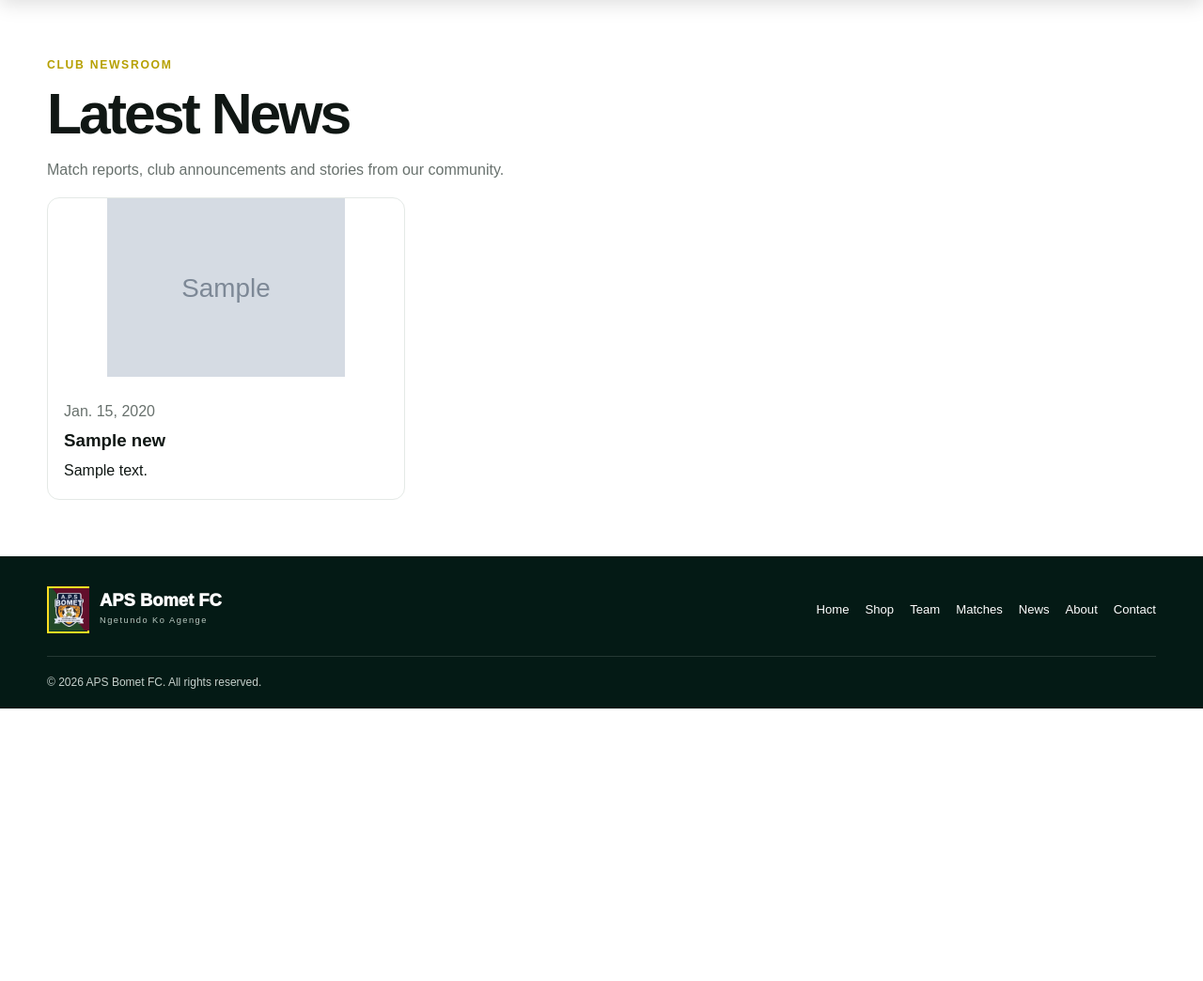
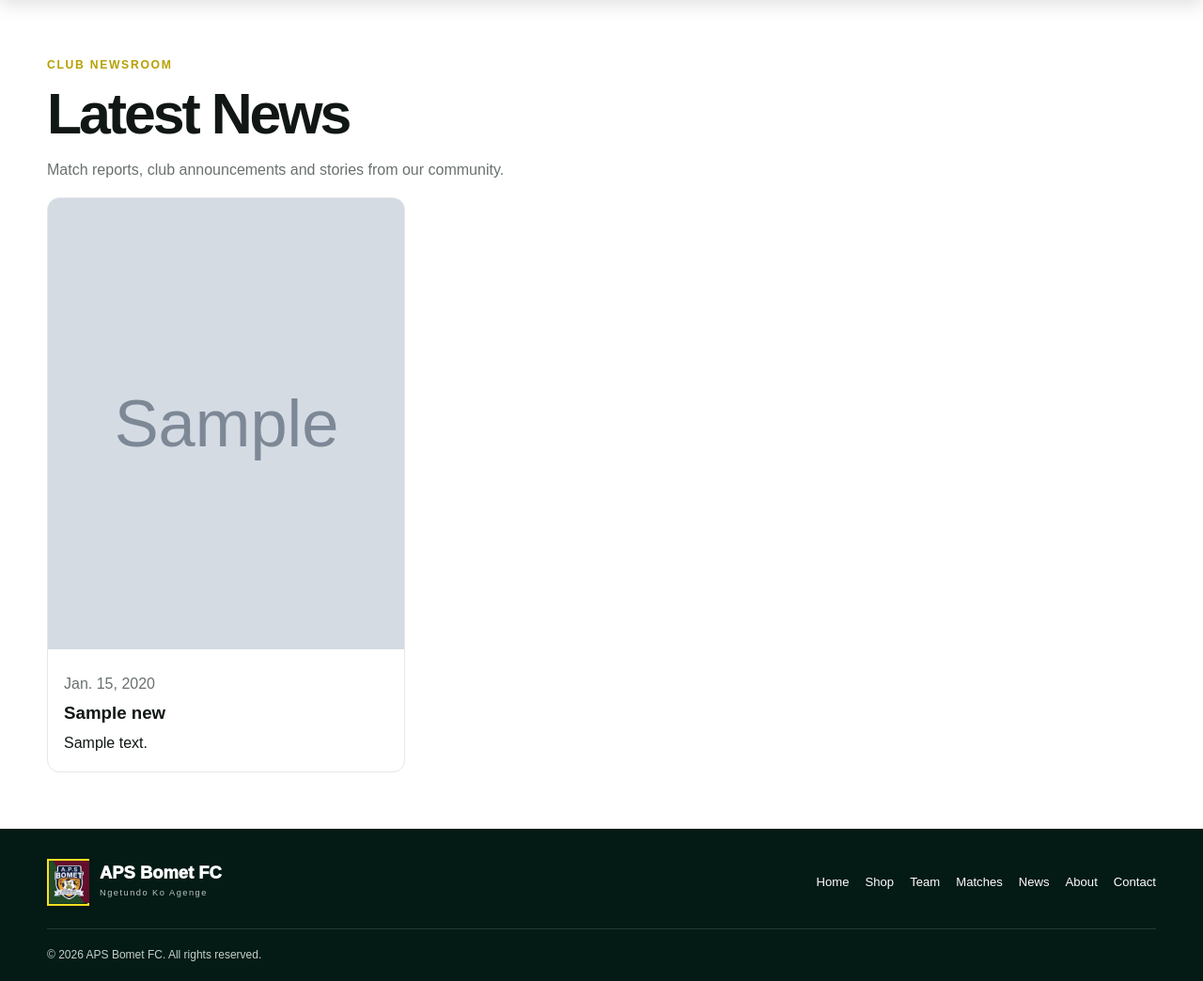
Before and after one commit to chirchirKR/apsbometfc, a Django app: page /news/ in a window 1280 px wide. Shown: the part 76-1120 px from the top of the page at 94% size. Before the commit the page ends 830 px from the top, so only its background shows below. Run offline with Django 5.2, Linux system fonts and the light colour scheme; tables that the repository leaves empty hold one stand-in row (values such as "Sample post"); grey boxes marked "Sample" are stand-in pictures.

Commit message:
Update v1.0.3

```diff
--- a/home/templates/home/home.html
+++ b/home/templates/home/home.html
@@ -6,7 +6,7 @@
 <meta charset="UTF-8">
 <meta name="viewport" content="width=device-width, initial-scale=1.0">
 <title>APS BOMET FC | Official Club Hub</title>
-<link rel="stylesheet" href="{% static 'css/home.css' %}?v=1.0"/>
+<link rel="stylesheet" href="{% static 'css/home.css' %}?v=1.0.3"/>
 <link rel="icon" href="https://files.catbox.moe/2ui36x.jpeg"/>
 <script type="text/javascript" src="{% static 'js/homepage.js' %}"></script>
 </head>
@@ -163,7 +163,7 @@
   <div class="footer-top">
    <a class="brand" href="{% url 'homeApp:home' %}"><div class="crest"><img src="{% static 'files/apslogo.jpeg' %}"/></div><div><div class="brand-name">APS Bomet FC</div><div class="brand-tag">Ng'etundo Ko Agenge</div></div></a>
    <nav class="footer-links" aria-label="Footer navigation"><a href="{% url 'homeApp:home'%}">Home</a><a href="{% url 'homeApp:shop' %}">Shop</a><a href="{% url 'homeApp:team' %}">Team</a><a href="{% url 'homeApp:matches' %}">Matches</a><a href="{% url 'homeApp:news' %}">News</a><a href="{% url 'homeApp:about' %}">About</a><a href="{% url 'homeApp:contact' %}">Contact</a></nav>
-   <div class="footer-links"><a href="#" aria-label="Facebook" onclick="showToast('Add your club social media link.');return false">Facebook</a><a href="#" aria-label="Instagram" onclick="showToast('Add your club social media link.');return false">Instagram</a><a href="#" aria-label="YouTube" onclick="showToast('Add your club social media link.');return false">YouTube</a></div>
+   <!--div class="footer-links"><a href="#" aria-label="Facebook" onclick="showToast('Add your club social media link.');return false">Facebook</a><a href="#" aria-label="Instagram" onclick="showToast('Add your club social media link.');return false">Instagram</a><a href="#" aria-label="YouTube" onclick="showToast('Add your club social media link.');return false">YouTube</a></div-->
   </div>
   <div class="footer-bottom"><span>© <span id="year"></span> Aps Bomet FC. All rights reserved.</span><span><a href="{% url 'homeApp:contact' %}">Privacy Policy</a> &nbsp; | &nbsp; <a href="{% url 'homeApp:contact' %}">Terms & Conditions</a></span></div>
  </div>
--- a/home/templates/home/news.html
+++ b/home/templates/home/news.html
@@ -7,7 +7,7 @@
         <meta name="viewport" content="width=device-width, initial-scale=1">
         <meta name="description" content="News - APS Bomet FC">
         <title>News | APS Bomet FC</title>
-        <link rel="stylesheet" href="{% static 'css/styleall.css' %}?v=1.0.0">
+        <link rel="stylesheet" href="{% static 'css/styleall.css' %}?v=1.0.3">
         <link rel="icon" href="https://files.catbox.moe/2ui36x.jpeg"/>
         <script src="{% static 'js/script.js' %}"></script>
     </head>
--- a/home/templates/home/shop.html
+++ b/home/templates/home/shop.html
@@ -6,7 +6,7 @@
   <meta name="viewport" content="width=device-width, initial-scale=1">
   <meta name="description" content="Shop - Aps Bomet FC">
   <title>Shop | APS Bomet FC</title>
-  <link rel="stylesheet" href="{% static 'css/styleall.css' %}?v=1.0.2">
+  <link rel="stylesheet" href="{% static 'css/styleall.css' %}?v=1.0.3">
   <link rel="icon" href="https://files.catbox.moe/2ui36x.jpeg"/>
   {% csrf_token %}
   <script src="{% static 'js/script.js' %}"></script>
--- a/static/css/styleall.css
+++ b/static/css/styleall.css
@@ -51,8 +51,8 @@ footer{background:#041a15;color:white;padding:32px 0 18px}.footer-top{display:fl
 
 .news-side-img {
     object-position: top center;
-    object-fit: contain;
-    background: transparent;
+    min-height: 60vh;
+    max-height: 80vh;
 }
 
 .phone_fieldset {
```
